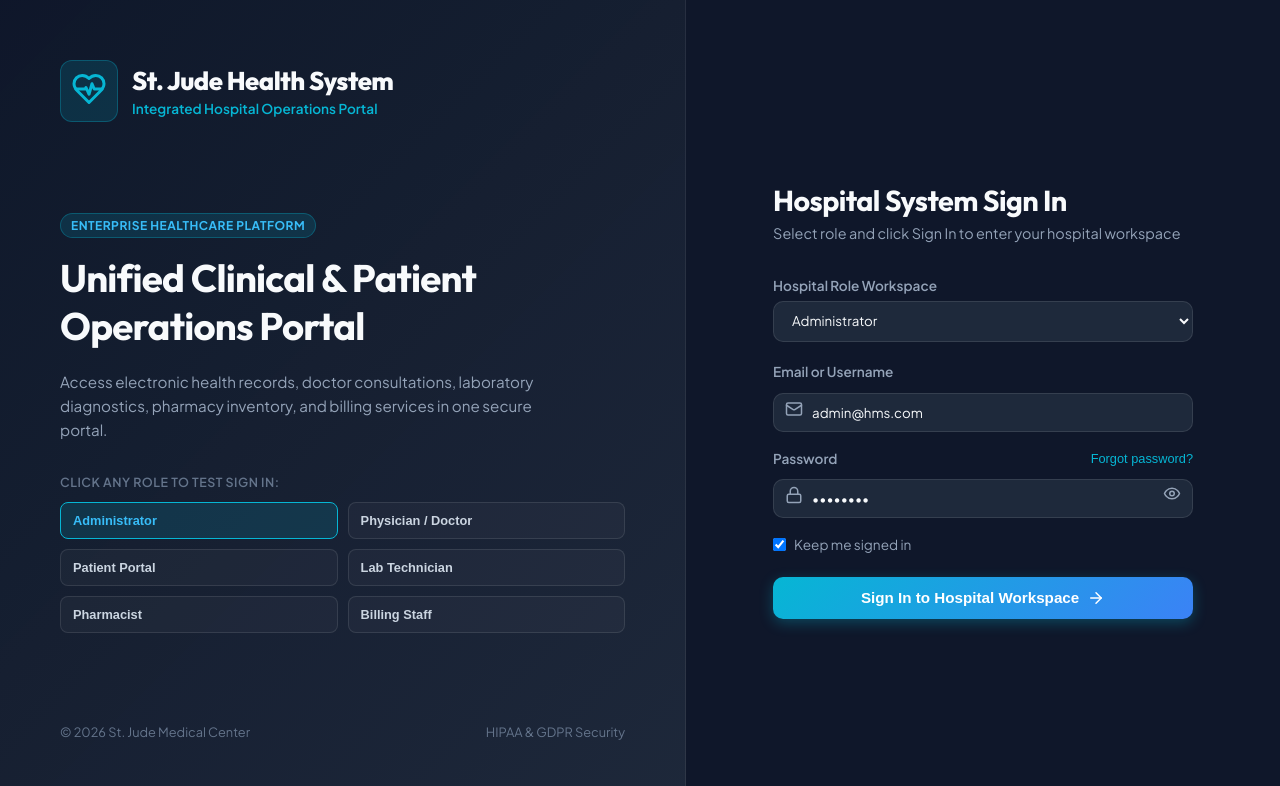
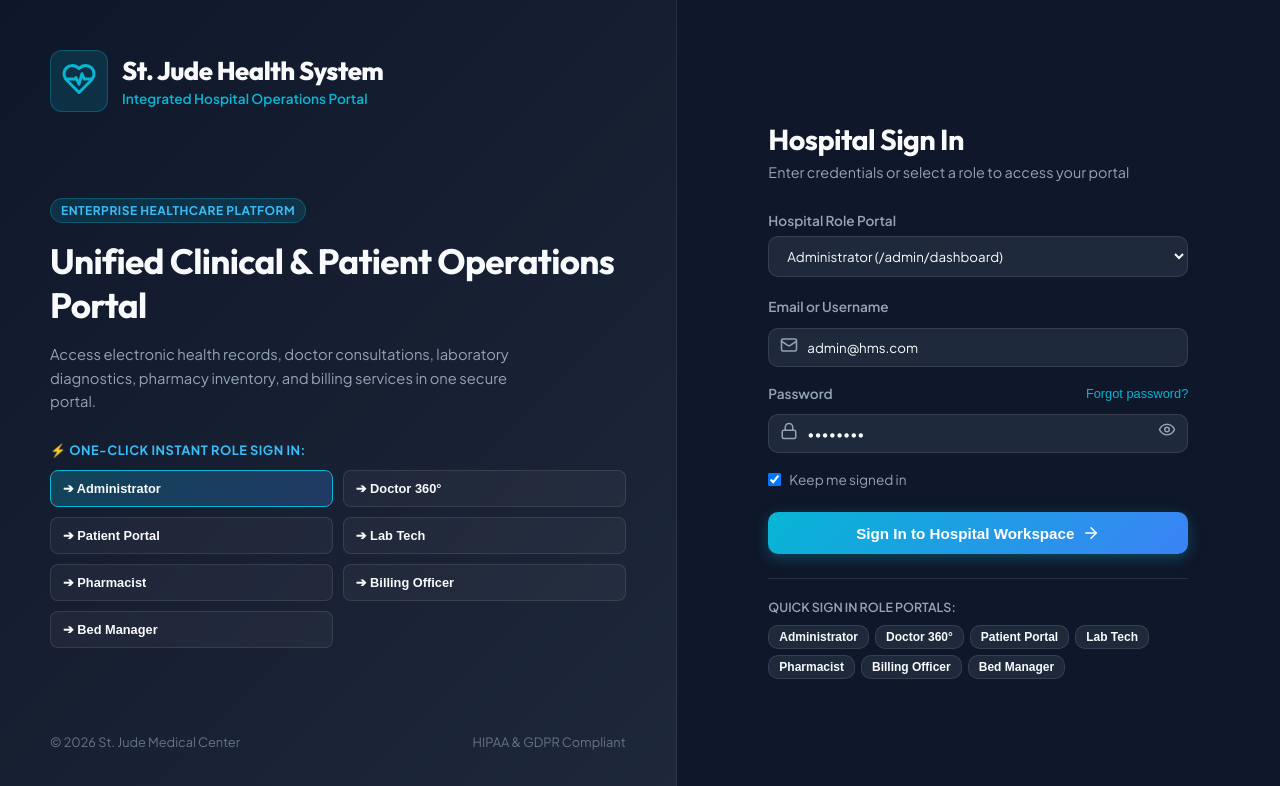
Before and after one commit to reddycharankumar513-dotcom/Hospitial-Management-System-, a React (Vite) app in the folder frontend/: page /login in a window 1280 px wide. Shown: the top 786 px of the page. Built offline with nearby package versions, Linux system fonts and the light colour scheme; the HTML template or start-up script is replaced by a standard one.

Commit message:
fix: Add vercel.json rewrite rule and one-click instant role login

```diff
--- a/frontend/src/pages/Login.jsx
+++ b/frontend/src/pages/Login.jsx
@@ -1,6 +1,6 @@
 import React, { useState } from 'react';
 import { useNavigate } from 'react-router-dom';
-import { HeartPulse, Eye, EyeOff, Lock, Mail, ArrowRight, AlertCircle, CheckCircle, UserCheck } from 'lucide-react';
+import { HeartPulse, Eye, EyeOff, Lock, Mail, ArrowRight, AlertCircle, CheckCircle, ShieldCheck, UserCheck } from 'lucide-react';
 import Modal from '../components/common/Modal';
 
 export default function Login({ onLoginSuccess }) {
@@ -9,7 +9,6 @@ export default function Login({ onLoginSuccess }) {
   const [role, setRole] = useState('ADMIN');
   const [showPassword, setShowPassword] = useState(false);
   const [rememberMe, setRememberMe] = useState(true);
-  const [loading, setLoading] = useState(false);
   const [errorMsg, setErrorMsg] = useState('');
 
   const [showForgotModal, setShowForgotModal] = useState(false);
@@ -18,13 +17,31 @@ export default function Login({ onLoginSuccess }) {
 
   const navigate = useNavigate();
 
-  const handleRoleQuickSelect = (selectedRole, defaultEmail) => {
-    setRole(selectedRole);
-    setEmail(defaultEmail);
-    setPassword('admin123');
+  // Instant login helper for any role
+  const performLogin = (targetRole, userEmail, userName, targetPath) => {
+    const userData = {
+      token: `jwt-${targetRole.toLowerCase()}-token-${Date.now()}`,
+      role: targetRole,
+      name: userName,
+      email: userEmail
     };
 
-  const handleLogin = (e) => {
+    localStorage.setItem('userToken', userData.token);
+    localStorage.setItem('userRole', userData.role);
+    localStorage.setItem('userName', userData.name);
+
+    if (onLoginSuccess) {
+      onLoginSuccess(userData);
+    }
+
+    navigate(targetPath);
+  };
+
+  const handleQuickRoleLogin = (selectedRole, defaultEmail, name, path) => {
+    performLogin(selectedRole, defaultEmail, name, path);
+  };
+
+  const handleLoginSubmit = (e) => {
     if (e) e.preventDefault();
     setErrorMsg('');
 
@@ -32,11 +49,6 @@ export default function Login({ onLoginSuccess }) {
       setErrorMsg('Please enter your email or username.');
       return;
     }
-
-    setLoading(true);
-
-    setTimeout(() => {
-      setLoading(false);
 
     let targetRole = role;
     let userName = 'Hospital User';
@@ -74,29 +86,23 @@ export default function Login({ onLoginSuccess }) {
       targetPath = '/bed-portal';
     }
 
-      const userData = {
-        token: `jwt-${targetRole.toLowerCase()}-token`,
-        role: targetRole,
-        name: userName,
-        email: email
-      };
-
-      localStorage.setItem('userToken', userData.token);
-      localStorage.setItem('userRole', userData.role);
-      localStorage.setItem('userName', userData.name);
-
-      if (onLoginSuccess) {
-        onLoginSuccess(userData);
-      }
-
-      navigate(targetPath);
-    }, 400);
+    performLogin(targetRole, email, userName, targetPath);
   };
 
   const handleForgotSubmit = (e) => {
     e.preventDefault();
     setForgotSuccess('If your account is registered, a password reset link has been dispatched to your email address.');
   };
+
+  const roleButtons = [
+    { r: 'ADMIN', label: 'Administrator', email: 'admin@hms.com', name: 'System Administrator', path: '/admin/dashboard' },
+    { r: 'DOCTOR', label: 'Doctor 360°', email: 'doctor@hms.com', name: 'Dr. John Doe', path: '/doctor-portal' },
+    { r: 'PATIENT', label: 'Patient Portal', email: 'patient@hms.com', name: 'Peter Parker', path: '/patient-portal' },
+    { r: 'LAB_TECHNICIAN', label: 'Lab Tech', email: 'lab@hms.com', name: 'Alex Mercer', path: '/lab-portal' },
+    { r: 'PHARMACIST', label: 'Pharmacist', email: 'pharmacy@hms.com', name: 'Sarah Jenkins', path: '/pharmacy-portal' },
+    { r: 'BILLING_STAFF', label: 'Billing Officer', email: 'billing@hms.com', name: 'Robert Vance', path: '/billing-portal' },
+    { r: 'BED_MANAGER', label: 'Bed Manager', email: 'bed@hms.com', name: 'Elena Rostova', path: '/bed-portal' }
+  ];
 
   return (
     <div style={{ display: 'flex', minHeight: '100vh', background: 'var(--bg-primary)' }}>
@@ -105,7 +111,7 @@ export default function Login({ onLoginSuccess }) {
         flex: 1.1,
         background: 'linear-gradient(135deg, rgba(15,23,42,0.98), rgba(30,41,59,0.95))',
         borderRight: '1px solid var(--border-color)',
-        padding: '60px',
+        padding: '50px',
         display: 'flex',
         flexDirection: 'column',
         justifyContent: 'space-between'
@@ -124,43 +130,37 @@ export default function Login({ onLoginSuccess }) {
 
         <div style={{ margin: 'auto 0' }}>
           <span className="badge badge-info" style={{ marginBottom: '16px', display: 'inline-block' }}>ENTERPRISE HEALTHCARE PLATFORM</span>
-          <h2 style={{ fontSize: '2.4rem', lineHeight: 1.25, fontWeight: 700, marginBottom: '20px', color: '#f8fafc' }}>
+          <h2 style={{ fontSize: '2.2rem', lineHeight: 1.25, fontWeight: 700, marginBottom: '16px', color: '#f8fafc' }}>
             Unified Clinical & Patient Operations Portal
           </h2>
-          <p style={{ color: '#94a3b8', fontSize: '0.95rem', lineHeight: 1.6, maxWidth: '500px' }}>
+          <p style={{ color: '#94a3b8', fontSize: '0.92rem', lineHeight: 1.6, maxWidth: '480px' }}>
             Access electronic health records, doctor consultations, laboratory diagnostics, pharmacy inventory, and billing services in one secure portal.
           </p>
 
-          <div style={{ marginTop: '32px' }}>
-            <span style={{ fontSize: '0.78rem', color: '#64748b', fontWeight: 600, display: 'block', marginBottom: '12px', textTransform: 'uppercase', letterSpacing: '0.5px' }}>
-              Click Any Role to Test Sign In:
+          <div style={{ marginTop: '28px' }}>
+            <span style={{ fontSize: '0.8rem', color: '#38bdf8', fontWeight: 700, display: 'block', marginBottom: '12px', textTransform: 'uppercase', letterSpacing: '0.5px' }}>
+              ⚡ One-Click Instant Role Sign In:
             </span>
             <div style={{ display: 'grid', gridTemplateColumns: '1fr 1fr', gap: '10px' }}>
-              {[
-                { r: 'ADMIN', label: 'Administrator', email: 'admin@hms.com' },
-                { r: 'DOCTOR', label: 'Physician / Doctor', email: 'doctor@hms.com' },
-                { r: 'PATIENT', label: 'Patient Portal', email: 'patient@hms.com' },
-                { r: 'LAB_TECHNICIAN', label: 'Lab Technician', email: 'lab@hms.com' },
-                { r: 'PHARMACIST', label: 'Pharmacist', email: 'pharmacy@hms.com' },
-                { r: 'BILLING_STAFF', label: 'Billing Staff', email: 'billing@hms.com' }
-              ].map(item => (
+              {roleButtons.map(item => (
                 <button
                   key={item.r}
                   type="button"
-                  onClick={() => handleRoleQuickSelect(item.r, item.email)}
+                  onClick={() => handleQuickRoleLogin(item.r, item.email, item.name, item.path)}
                   style={{
                     padding: '10px 12px',
                     borderRadius: '8px',
-                    background: role === item.r ? 'rgba(6,182,212,0.15)' : 'rgba(255,255,255,0.03)',
+                    background: role === item.r ? 'linear-gradient(135deg, rgba(6,182,212,0.25), rgba(59,130,246,0.25))' : 'rgba(255,255,255,0.04)',
                     border: role === item.r ? '1px solid #06b6d4' : '1px solid var(--border-color)',
-                    color: role === item.r ? '#38bdf8' : '#cbd5e1',
+                    color: '#f8fafc',
                     textAlign: 'left',
                     cursor: 'pointer',
                     fontSize: '0.8rem',
-                    fontWeight: 600
+                    fontWeight: 600,
+                    transition: 'all 0.2s'
                   }}
                 >
-                  {item.label}
+                  ➔ {item.label}
                 </button>
               ))}
             </div>
@@ -169,17 +169,17 @@ export default function Login({ onLoginSuccess }) {
 
         <div style={{ display: 'flex', justifyContent: 'space-between', color: '#64748b', fontSize: '0.8rem' }}>
           <span>© 2026 St. Jude Medical Center</span>
-          <span>HIPAA & GDPR Security</span>
+          <span>HIPAA & GDPR Compliant</span>
         </div>
       </div>
 
-      {/* Right Panel - Sign In Form */}
+      {/* Right Panel - Form Sign In */}
       <div style={{ flex: 1, display: 'flex', alignItems: 'center', justifyContent: 'center', padding: '40px' }}>
         <div style={{ width: '100%', maxWidth: '420px' }}>
-          <div style={{ marginBottom: '32px' }}>
-            <h2 style={{ fontSize: '1.8rem', fontWeight: 700, color: 'var(--text-primary)' }}>Hospital System Sign In</h2>
+          <div style={{ marginBottom: '28px' }}>
+            <h2 style={{ fontSize: '1.8rem', fontWeight: 700, color: 'var(--text-primary)' }}>Hospital Sign In</h2>
             <p style={{ color: '#94a3b8', fontSize: '0.9rem', marginTop: '6px' }}>
-              Select role and click Sign In to enter your hospital workspace
+              Enter credentials or select a role to access your portal
             </p>
           </div>
 
@@ -189,31 +189,26 @@ export default function Login({ onLoginSuccess }) {
             </div>
           )}
 
-          <form onSubmit={handleLogin}>
+          <form onSubmit={handleLoginSubmit}>
             <div style={{ marginBottom: '18px' }}>
-              <label style={{ fontSize: '0.85rem', fontWeight: 600, color: 'var(--text-secondary)' }}>Hospital Role Workspace</label>
+              <label style={{ fontSize: '0.85rem', fontWeight: 600, color: 'var(--text-secondary)' }}>Hospital Role Portal</label>
               <select
                 value={role}
                 onChange={(e) => {
                   const selectedRole = e.target.value;
                   setRole(selectedRole);
-                  if (selectedRole === 'ADMIN') setEmail('admin@hms.com');
-                  else if (selectedRole === 'DOCTOR') setEmail('doctor@hms.com');
-                  else if (selectedRole === 'PATIENT') setEmail('patient@hms.com');
-                  else if (selectedRole === 'LAB_TECHNICIAN') setEmail('lab@hms.com');
-                  else if (selectedRole === 'PHARMACIST') setEmail('pharmacy@hms.com');
-                  else if (selectedRole === 'BILLING_STAFF') setEmail('billing@hms.com');
-                  else if (selectedRole === 'BED_MANAGER') setEmail('bed@hms.com');
+                  const matched = roleButtons.find(b => b.r === selectedRole);
+                  if (matched) setEmail(matched.email);
                 }}
                 style={{ marginTop: '6px' }}
               >
-                <option value="ADMIN">Administrator</option>
-                <option value="DOCTOR">Attending Physician / Doctor</option>
-                <option value="PATIENT">Patient Account</option>
-                <option value="LAB_TECHNICIAN">Laboratory Technician</option>
-                <option value="PHARMACIST">Hospital Pharmacist</option>
-                <option value="BILLING_STAFF">Billing & Accounts Staff</option>
-                <option value="BED_MANAGER">Ward & Bed Manager</option>
+                <option value="ADMIN">Administrator (/admin/dashboard)</option>
+                <option value="DOCTOR">Attending Physician (/doctor-portal)</option>
+                <option value="PATIENT">Patient Account (/patient-portal)</option>
+                <option value="LAB_TECHNICIAN">Laboratory Technician (/lab-portal)</option>
+                <option value="PHARMACIST">Hospital Pharmacist (/pharmacy-portal)</option>
+                <option value="BILLING_STAFF">Billing & Accounts (/billing-portal)</option>
+                <option value="BED_MANAGER">Ward & Bed Manager (/bed-portal)</option>
               </select>
             </div>
 
@@ -271,10 +266,30 @@ export default function Login({ onLoginSuccess }) {
               </label>
             </div>
 
-            <button type="submit" className="btn btn-primary" style={{ width: '100%', justifyContent: 'center', padding: '12px', fontSize: '0.95rem' }} disabled={loading}>
-              {loading ? 'Signing in...' : <>Sign In to Hospital Workspace <ArrowRight size={18} /></>}
+            <button type="submit" className="btn btn-primary" style={{ width: '100%', justifyContent: 'center', padding: '12px', fontSize: '0.95rem' }}>
+              Sign In to Hospital Workspace <ArrowRight size={18} />
             </button>
           </form>
+
+          {/* Quick Buttons for Mobile Users */}
+          <div style={{ marginTop: '24px', paddingTop: '20px', borderTop: '1px solid var(--border-color)' }}>
+            <span style={{ fontSize: '0.78rem', color: '#94a3b8', display: 'block', marginBottom: '10px', fontWeight: 600 }}>
+              QUICK SIGN IN ROLE PORTALS:
+            </span>
+            <div style={{ display: 'flex', flexWrap: 'wrap', gap: '6px' }}>
+              {roleButtons.map(item => (
+                <button
+                  key={item.r}
+                  type="button"
+                  className="btn btn-secondary"
+                  onClick={() => handleQuickRoleLogin(item.r, item.email, item.name, item.path)}
+                  style={{ padding: '4px 10px', fontSize: '0.75rem' }}
+                >
+                  {item.label}
+                </button>
+              ))}
+            </div>
+          </div>
         </div>
       </div>
 
```
Also changed, not shown: frontend/vercel.json (added). Lines whose indentation alone changed are shown as unchanged.
